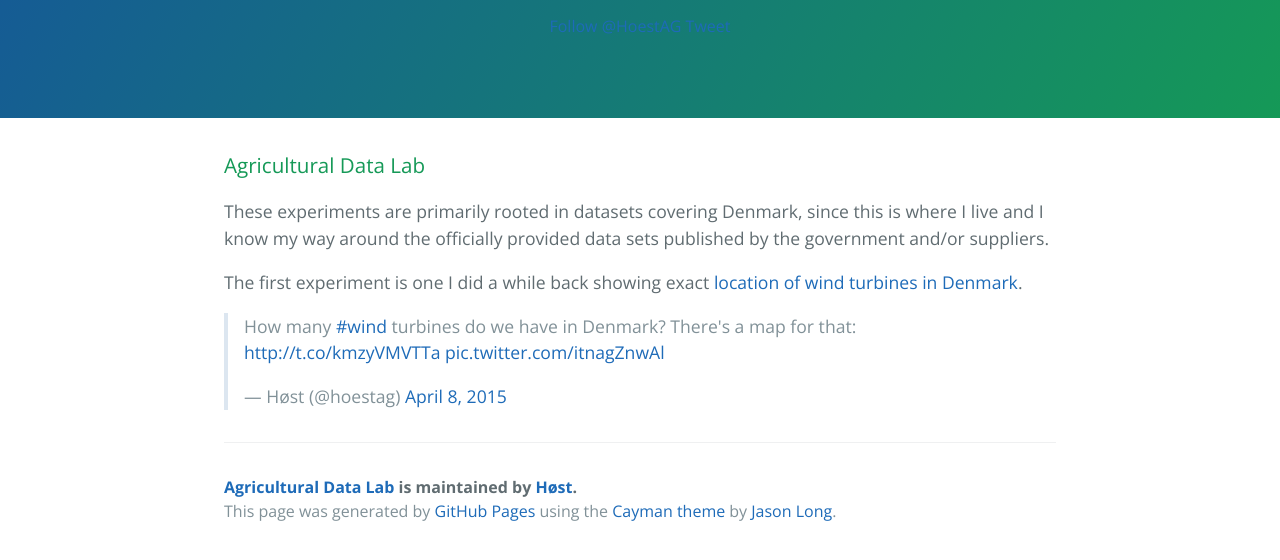
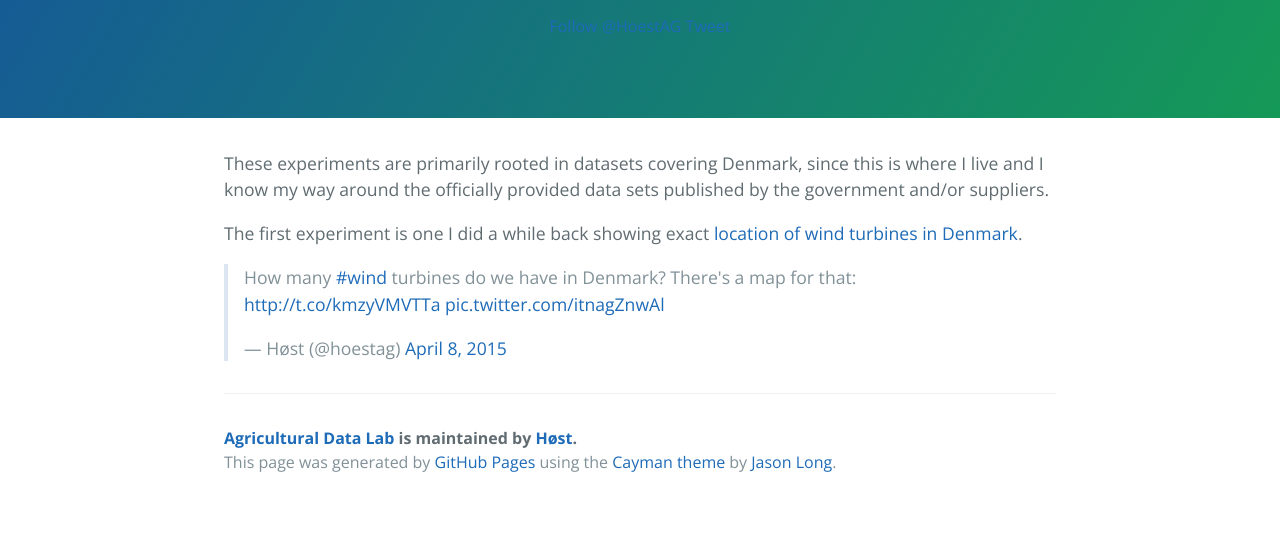
Before and after one commit to HoestAG/labs, a plain HTML site: page index.html in a window 1280 px wide. Shown: the part 176-736 px from the top of the page. Drawn offline with nearby package versions, Linux system fonts and the light colour scheme.

Commit message:
Remove headline tag in content section

```diff
--- a/index.html
+++ b/index.html
@@ -20,9 +20,6 @@
     </section>
 
     <section class="main-content">
-      <h3>
-<a id="agricultural-data-lab" class="anchor" href="#agricultural-data-lab" aria-hidden="true"><span class="octicon octicon-link"></span></a>Agricultural Data Lab</h3>
-
 <p>These experiments are primarily rooted in datasets covering Denmark, since this is where I live and I know my way around the officially provided data sets published by the government and/or suppliers.</p>
 
 <p>The first experiment is one I did a while back showing exact <a href="http://martinnormark.github.io/windpowerdk/">location of wind turbines in Denmark</a>.</p>
```
